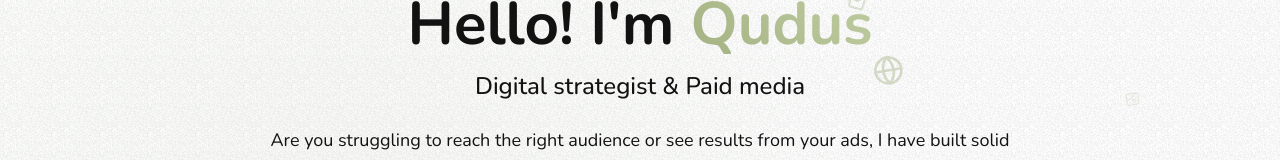
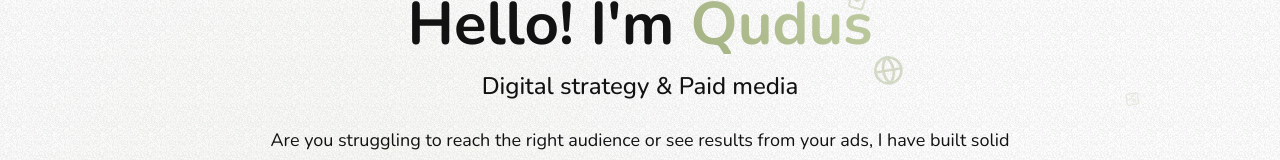
Before and after one commit to AbdulQuayyum/qudus, a Next.js app: page / in a window 1280 px wide. Shown: the part 262-422 px from the top of the page. Built offline with nearby package versions, Linux system fonts and the light colour scheme.

Commit message:
Update Hero.tsx

```diff
--- a/components/Hero.tsx
+++ b/components/Hero.tsx
@@ -79,7 +79,7 @@ const Hero = () => {
             </motion.span>
           </h1>
           <motion.p className="text-xl md:text-2xl text-[#121212] font-medium" initial={{ opacity: 0, x: -50 }} animate={{ opacity: 1, x: 0 }} transition={{ duration: 0.8, delay: 0.5 }}>
-            Digital strategist & Paid media
+            Digital strategy & Paid media
           </motion.p>
         </motion.div>
 
```
